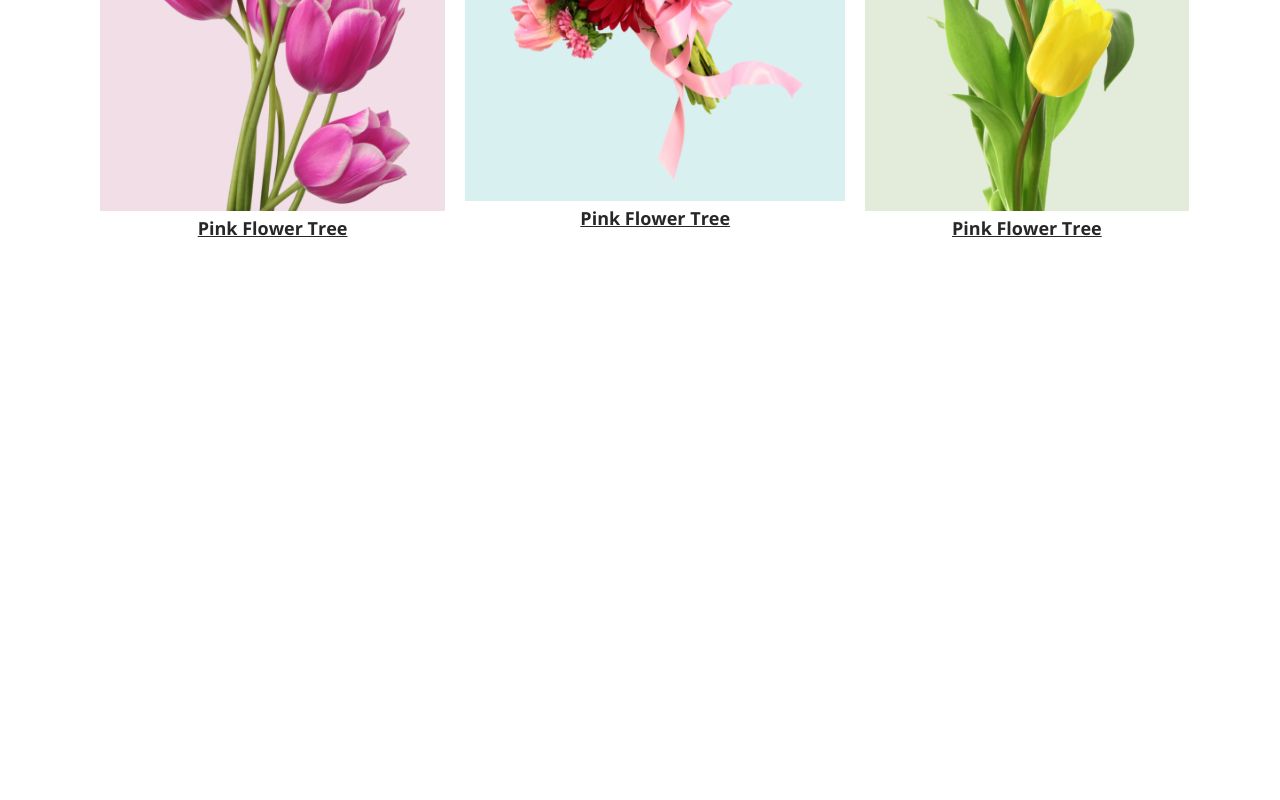
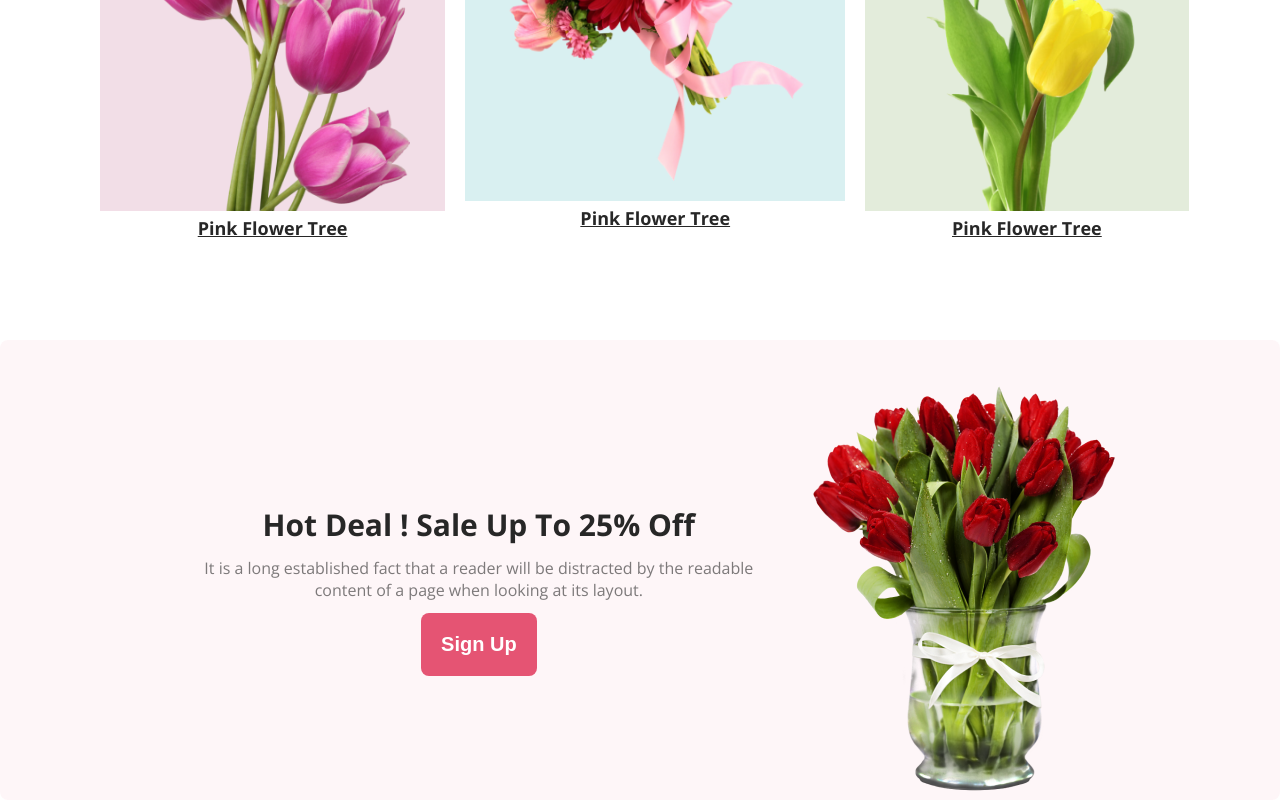
Before and after one commit to arifu00/flower-shop-assignment-ph, a plain HTML site: page index.html in a window 1280 px wide. Shown: the part 1058-1858 px from the top of the page. Before the commit the page ends 1398 px from the top, so only its background shows below. Drawn offline with nearby package versions, Linux system fonts and the light colour scheme.

Commit message:
added hot deal section

```diff
--- a/index.html
+++ b/index.html
@@ -52,6 +52,21 @@
             </div>
         </section>
         <!-- featured-flowers section end  -->
+
+        <!-- hot deal section start  -->
+        <section id="hot-deal">
+           <div class="hot-deal">
+            <div class="hot-deal-content">
+                <h2>Hot Deal ! Sale Up To 25% Off</h2>
+                <p>It is a long established fact that a reader will be distracted by the readable <br> content of a page when looking at its layout.</p>
+                <div class="btn-center">
+                    <button  class="btn-primary">Sign Up</button>
+                </div>
+            </div>
+            <img src="asset/pngwing 8.png" alt="">
+           </div>
+        </section>
+        <!-- hot deal section end -->
     </main>
 
     <footer>
--- a/style.css
+++ b/style.css
@@ -116,4 +116,42 @@
     font-size: 18px;
     font-weight: 700;
 }
+
 /* featured-flowers section end  */
+
+/* hot deal section start  */
+#hot-deal {
+    border-radius: 8px;
+    background: rgba(229, 84, 115, 0.05);
+}
+
+.hot-deal {
+    margin: 0 auto;
+    display: flex;
+    padding: 40px 100px 0px 150px;
+    justify-content: space-evenly;
+    align-items: center;
+
+}
+
+
+.hot-deal-content h2 {
+    color: #272727;
+    font-size: 30px;
+    font-weight: 700;
+    text-align: center;
+    margin-bottom: 12px;
+}
+
+.hot-deal-content p {
+    color: rgba(39, 39, 39, 0.60);
+    text-align: center;
+    font-size: 16px;
+    font-weight: 400;
+    margin-bottom: 12px;
+}
+.btn-center{
+    text-align: center;
+}
+
+/* hot deal section end  */
```
